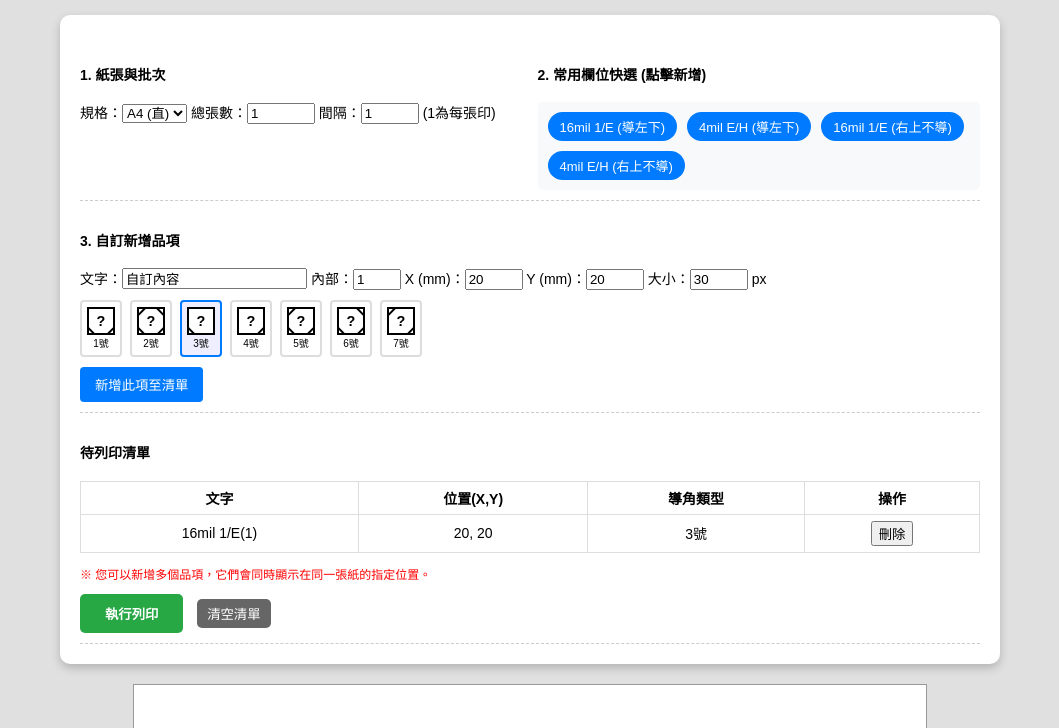
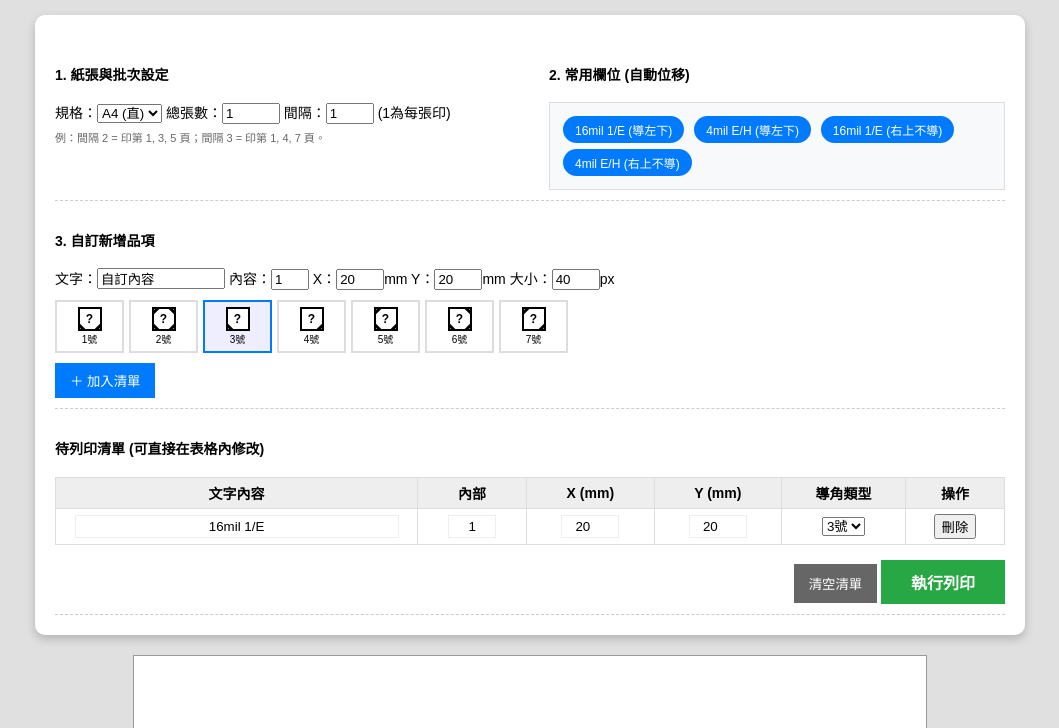
Before and after one commit to fanuman001/Vote-, a plain HTML site: page index.html in a window 1280 px wide. Both pictures are taken after a click on the element "16mil 1/E (導左下)". Shown: the top 728 px of the page, without its empty margins (110-1169 px from the left). Drawn offline with Linux system fonts and the light colour scheme.

Commit message:
Upgrade index.html to version 4.0 with layout improvements
Updated the title and enhanced layout styles for better usability. Improved the input fields and added functionality for automatic offset in item addition.

```diff
--- a/index.html
+++ b/index.html
@@ -2,43 +2,50 @@
 <html lang="zh-Hant">
 <head>
     <meta charset="UTF-8">
-    <title>工業標記定位工具 v3.0</title>
+    <title>工業標記定位工具 v4.0</title>
     <style>
-        body { font-family: "Microsoft JhengHei", sans-serif; margin: 0; padding: 15px; background: #e0e0e0; font-size: 14px; }
-        .controls { background: white; padding: 20px; border-radius: 10px; box-shadow: 0 4px 10px rgba(0,0,0,0.2); max-width: 900px; margin: 0 auto 20px auto; }
-        .section { border-bottom: 1px dashed #ccc; padding: 10px 0; }
-        .grid { display: grid; grid-template-columns: 1fr 1fr; gap: 15px; }
+        body { font-family: "Microsoft JhengHei", Arial, sans-serif; margin: 0; padding: 15px; background: #e0e0e0; font-size: 14px; }
+        .controls { background: white; padding: 20px; border-radius: 10px; box-shadow: 0 4px 10px rgba(0,0,0,0.2); max-width: 950px; margin: 0 auto 20px auto; }
+        .section { border-bottom: 1px dashed #ccc; padding: 10px 0; clear: both; }
+
+        /* XP 相容佈局 */
+        .left-col { float: left; width: 48%; }
+        .right-col { float: right; width: 48%; }
+        .clearfix { clear: both; }
 
         /* 導角選擇器樣式 */
-        .corner-picker { display: flex; flex-wrap: wrap; gap: 8px; margin: 10px 0; }
-        .picker-btn { border: 2px solid #ddd; padding: 5px; cursor: pointer; background: #fff; border-radius: 4px; text-align: center; }
+        .corner-picker { margin: 10px 0; }
+        .picker-btn { border: 2px solid #ddd; padding: 5px; cursor: pointer; background: #fff; float: left; margin-right: 5px; width: 55px; text-align: center; }
         .picker-btn.active { border-color: #007bff; background: #eef; }
-        .picker-btn .icon-box { width: 30px; height: 30px; margin: 0 auto; font-size: 12px; }
+        .picker-btn .icon-box { width: 25px; height: 25px; margin: 0 auto; font-size: 10px; }
 
         /* 常用勾選區 */
-        .preset-area { display: flex; flex-wrap: wrap; gap: 10px; background: #f8f9fa; padding: 10px; border-radius: 5px; }
-        .preset-chip { cursor: pointer; padding: 5px 12px; background: #007bff; color: white; border-radius: 15px; font-size: 13px; }
+        .preset-area { background: #f8f9fa; padding: 10px; border: 1px solid #ddd; }
+        .preset-chip { cursor: pointer; display: inline-block; padding: 5px 12px; background: #007bff; color: white; border-radius: 15px; font-size: 12px; margin: 3px; }
 
-        /* 清單預覽 */
-        .queue-table { width: 100%; border-collapse: collapse; margin-top: 10px; }
-        .queue-table th, .queue-table td { border: 1px solid #ddd; padding: 6px; text-align: center; }
+        /* 清單編輯區 */
+        .queue-table { width: 100%; border-collapse: collapse; margin-top: 10px; background: #fff; }
+        .queue-table th, .queue-table td { border: 1px solid #ddd; padding: 5px; text-align: center; }
+        .queue-table input { width: 90%; padding: 3px; border: 1px solid #eee; text-align: center; }
 
         /* 列印頁面設定 */
         .page { background: white; position: relative; margin: 20px auto; border: 1px solid #999; box-sizing: border-box; page-break-after: always; overflow: hidden; }
         .A4 { width: 210mm; height: 297mm; }
-        /* A3 橫式轉向 */
         .A3 { width: 420mm; height: 297mm; }
 
-        /* 標記樣式 */
-        .print-item { position: absolute; display: flex; align-items: center; white-space: nowrap; }
+        /* 標記樣式強化 */
+        .print-item { position: absolute; display: block; white-space: nowrap; }
         .icon-box {
             position: relative; border: 2px solid #000; background: #fff;
-            display: inline-flex; align-items: center; justify-content: center;
+            display: inline-block; vertical-align: middle;
             font-weight: bold; overflow: hidden; margin-right: 8px;
         }
-        .mask { position: absolute; width: 75%; height: 75%; background: white; border: 2px solid #000; box-sizing: border-box; transform: rotate(45deg); }
-        .m-tl { top: -52%; left: -52%; } .m-tr { top: -52%; right: -52%; }
-        .m-bl { bottom: -52%; left: -52%; } .m-br { bottom: -52%; right: -52%; }
+        /* 導角遮罩強化 (加粗邊框 3px) */
+        .mask { position: absolute; width: 80%; height: 80%; background: white; border: 3px solid #000; box-sizing: border-box; transform: rotate(45deg); -ms-transform: rotate(45deg); -webkit-transform: rotate(45deg); }
+        .m-tl { top: -55%; left: -55%; } .m-tr { top: -55%; right: -55%; }
+        .m-bl { bottom: -55%; left: -55%; } .m-br { bottom: -55%; right: -55%; }
+
+        .label-text { display: inline-block; vertical-align: middle; font-weight: bold; }
 
         @media print {
             .controls { display: none; }
@@ -50,15 +57,16 @@
 <body>
 
 <div class="controls">
-    <div class="section grid">
-        <div>
-            <h4>1. 紙張與批次</h4>
+    <div class="section">
+        <div class="left-col">
+            <h4>1. 紙張與批次設定</h4>
             規格：<select id="paperSize" onchange="generate()"><option value="A4">A4 (直)</option><option value="A3">A3 (橫)</option></select>
-            總張數：<input type="number" id="totalPage" value="1" style="width:60px" oninput="generate()">
-            間隔：<input type="number" id="interval" value="1" style="width:50px" oninput="generate()"> (1為每張印)
+            總張數：<input type="number" id="totalPage" value="1" style="width:50px" oninput="generate()">
+            間隔：<input type="number" id="interval" value="1" style="width:40px" oninput="generate()"> (1為每張印)
+            <p style="font-size: 11px; color: #666; margin: 5px 0;">例：間隔 2 = 印第 1, 3, 5 頁；間隔 3 = 印第 1, 4, 7 頁。</p>
         </div>
-        <div>
-            <h4>2. 常用欄位快選 (點擊新增)</h4>
+        <div class="right-col">
+            <h4>2. 常用欄位 (自動位移)</h4>
             <div class="preset-area">
                 <span class="preset-chip" onclick="quickAdd('16mil 1/E', '1', 3)">16mil 1/E (導左下)</span>
                 <span class="preset-chip" onclick="quickAdd('4mil E/H', 'E', 3)">4mil E/H (導左下)</span>
@@ -66,30 +74,36 @@
                 <span class="preset-chip" onclick="quickAdd('4mil E/H', 'E', 5)">4mil E/H (右上不導)</span>
             </div>
         </div>
+        <div class="clearfix"></div>
     </div>
 
     <div class="section">
         <h4>3. 自訂新增品項</h4>
-        文字：<input type="text" id="inTxt" value="自訂內容">
-        內部：<input type="text" id="inNum" value="1" style="width:40px">
-        X (mm)：<input type="number" id="inX" value="20" style="width:50px">
-        Y (mm)：<input type="number" id="inY" value="20" style="width:50px">
-        大小：<input type="number" id="inSize" value="30" style="width:50px"> px
+        文字：<input type="text" id="inTxt" value="自訂內容" style="width:120px">
+        內容：<input type="text" id="inNum" value="1" style="width:30px">
+        X：<input type="number" id="inX" value="20" style="width:40px">mm
+        Y：<input type="number" id="inY" value="20" style="width:40px">mm
+        大小：<input type="number" id="inSize" value="40" style="width:40px">px
 
-        <div class="corner-picker" id="cornerPicker">
-            </div>
-        <button onclick="addCurrentItem()" style="background:#007bff; color:white; border:none; padding:8px 15px; cursor:pointer; border-radius:4px;">新增此項至清單</button>
+        <div class="corner-picker" id="cornerPicker"></div>
+        <div class="clearfix"></div>
+        <button onclick="addCurrentItem()" style="background:#007bff; color:white; border:none; padding:8px 15px; cursor:pointer; margin-top:10px;">＋ 加入清單</button>
     </div>
 
     <div class="section">
-        <h4>待列印清單</h4>
+        <h4>待列印清單 (可直接在表格內修改)</h4>
         <table class="queue-table">
-            <thead><tr><th>文字</th><th>位置(X,Y)</th><th>導角類型</th><th>操作</th></tr></thead>
+            <thead>
+                <tr style="background:#eee">
+                    <th>文字內容</th><th>內部</th><th>X (mm)</th><th>Y (mm)</th><th>導角類型</th><th>操作</th>
+                </tr>
+            </thead>
             <tbody id="queueBody"></tbody>
         </table>
-        <p style="color:red; font-size:12px;">※ 您可以新增多個品項，它們會同時顯示在同一張紙的指定位置。</p>
-        <button onclick="window.print()" style="padding:10px 25px; background:#28a745; color:white; border:none; border-radius:5px; cursor:pointer; font-weight:bold;">執行列印</button>
-        <button onclick="clearQueue()" style="margin-left:10px; background:#666; color:#fff; border:none; padding:5px 10px; cursor:pointer; border-radius:5px;">清空清單</button>
+        <div style="margin-top:15px; text-align:right;">
+            <button onclick="clearQueue()" style="background:#666; color:#fff; border:none; padding:10px 15px; cursor:pointer;">清空清單</button>
+            <button onclick="window.print()" style="padding:10px 30px; background:#28a745; color:white; border:none; cursor:pointer; font-weight:bold; font-size:16px;">執行列印</button>
+        </div>
     </div>
 </div>
 
@@ -97,9 +111,9 @@
 
 <script>
     var queue = [];
-    var selectedCornerType = 3; // 預設 3:導左下
+    var selectedCornerType = 3;
+    var autoOffsetX = 20; // 常用位移起始點
 
-    // 導角定義 (左上, 右上, 左下, 右下)
     var cornerDefs = {
         1: [0,0,1,1], 2: [1,1,1,1], 3: [0,0,1,0], 4: [0,0,0,1],
         5: [1,0,1,1], 6: [0,1,1,1], 7: [1,0,0,1]
@@ -107,14 +121,13 @@
 
     function initPicker() {
         var picker = document.getElementById('cornerPicker');
+        picker.innerHTML = '';
         for (var i = 1; i <= 7; i++) {
             var btn = document.createElement('div');
             btn.className = 'picker-btn' + (i === selectedCornerType ? ' active' : '');
             btn.id = 'p-' + i;
             btn.onclick = (function(idx){ return function(){ selectCorner(idx); }; })(i);
-
-            var iconHtml = createIconHtml(24, '?', cornerDefs[i]);
-            btn.innerHTML = iconHtml + '<div style="font-size:10px">' + i + '號</div>';
+            btn.innerHTML = createIconHtml(20, '?', cornerDefs[i]) + '<div style="font-size:10px">' + i + '號</div>';
             picker.appendChild(btn);
         }
     }
@@ -126,7 +139,7 @@
     }
 
     function createIconHtml(size, num, corners) {
-        var html = '<div class="icon-box" style="width:'+size+'px;height:'+size+'px;font-size:'+(size*0.6)+'px;">' + num;
+        var html = '<div class="icon-box" style="width:'+size+'px;height:'+size+'px;line-height:'+size+'px;font-size:'+(size*0.6)+'px;">' + num;
         if(corners[0]) html += '<div class="mask m-tl"></div>';
         if(corners[1]) html += '<div class="mask m-tr"></div>';
         if(corners[2]) html += '<div class="mask m-bl"></div>';
@@ -139,30 +152,52 @@
         queue.push({
             txt: document.getElementById('inTxt').value,
             num: document.getElementById('inNum').value,
-            x: document.getElementById('inX').value,
-            y: document.getElementById('inY').value,
-            size: document.getElementById('inSize').value,
+            x: parseFloat(document.getElementById('inX').value),
+            y: parseFloat(document.getElementById('inY').value),
+            size: parseInt(document.getElementById('inSize').value),
             corner: selectedCornerType
         });
         updateQueueUI();
     }
 
+    // 自動位移功能
     function quickAdd(txt, num, cornerIdx) {
-        queue.push({ txt: txt, num: num, x: 20, y: 20, size: 30, corner: cornerIdx });
+        // 如果清單最後一項位置一樣，則右移 60mm
+        var lastX = queue.length > 0 ? queue[queue.length-1].x : 20;
+        var newX = queue.length === 0 ? 20 : lastX + 60;
+
+        queue.push({ txt: txt, num: num, x: newX, y: 20, size: 40, corner: cornerIdx });
         updateQueueUI();
     }
 
     function updateQueueUI() {
         var body = document.getElementById('queueBody');
         body.innerHTML = '';
-        queue.forEach(function(item, idx){
+        for(var i=0; i<queue.length; i++) {
+            var item = queue[i];
             var tr = document.createElement('tr');
-            tr.innerHTML = '<td>'+item.txt+'('+item.num+')</td>' +
-                           '<td>'+item.x+', '+item.y+'</td>' +
-                           '<td>'+item.corner+'號</td>' +
-                           '<td><button onclick="removeItem('+idx+')">刪除</button></td>';
+
+            // 建立導角選擇下拉選單
+            var optHtml = '';
+            for(var k=1; k<=7; k++) {
+                var sel = (item.corner == k) ? 'selected' : '';
+                optHtml += '<option value="'+k+'" '+sel+'>'+k+'號</option>';
+            }
+
+            tr.innerHTML =
+                '<td><input type="text" value="'+item.txt+'" onchange="editItem('+i+',\'txt\',this.value)"></td>' +
+                '<td><input type="text" value="'+item.num+'" onchange="editItem('+i+',\'num\',this.value)" style="width:40px"></td>' +
+                '<td><input type="number" value="'+item.x+'" onchange="editItem('+i+',\'x\',this.value)" style="width:50px"></td>' +
+                '<td><input type="number" value="'+item.y+'" onchange="editItem('+i+',\'y\',this.value)" style="width:50px"></td>' +
+                '<td><select onchange="editItem('+i+',\'corner\',this.value)">'+optHtml+'</select></td>' +
+                '<td><button onclick="removeItem('+i+')">刪除</button></td>';
             body.appendChild(tr);
-        });
+        }
+        generate();
+    }
+
+    function editItem(index, key, value) {
+        queue[index][key] = (key === 'x' || key === 'y' || key === 'corner') ? parseFloat(value) : value;
         generate();
     }
 
@@ -180,17 +215,19 @@
             var page = document.createElement('div');
             page.className = 'page ' + pSize;
 
+            // 間隔邏輯：(當前頁碼-1) 除以 間隔張數，餘數必須為 0 才會印
             if ((i - 1) % interval === 0) {
-                queue.forEach(function(item) {
+                for(var j=0; j<queue.length; j++) {
+                    var item = queue[j];
                     var el = document.createElement('div');
                     el.className = 'print-item';
                     el.style.left = item.x + 'mm';
                     el.style.top = item.y + 'mm';
 
                     var icon = createIconHtml(item.size, item.num, cornerDefs[item.corner]);
-                    el.innerHTML = icon + '<span style="font-size:'+(item.size*0.5)+'px; font-weight:bold;">'+item.txt+'</span>';
+                    el.innerHTML = icon + '<span class="label-text" style="font-size:'+(item.size*0.5)+'px;">'+item.txt+'</span>';
                     page.appendChild(el);
-                });
+                }
             }
             area.appendChild(page);
         }
```
